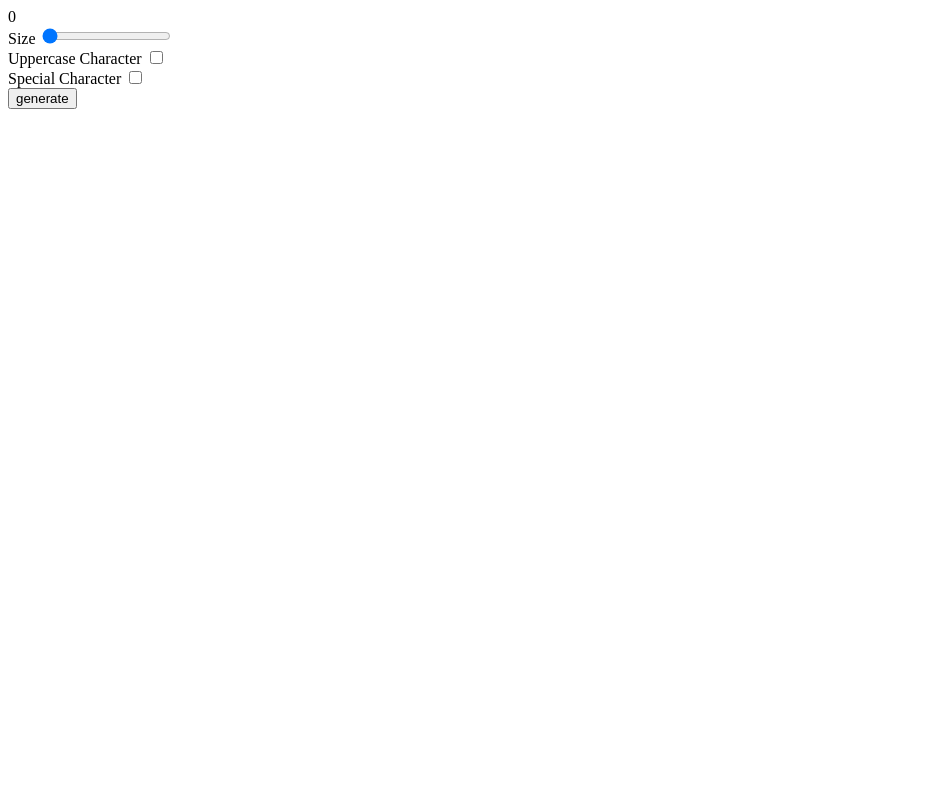
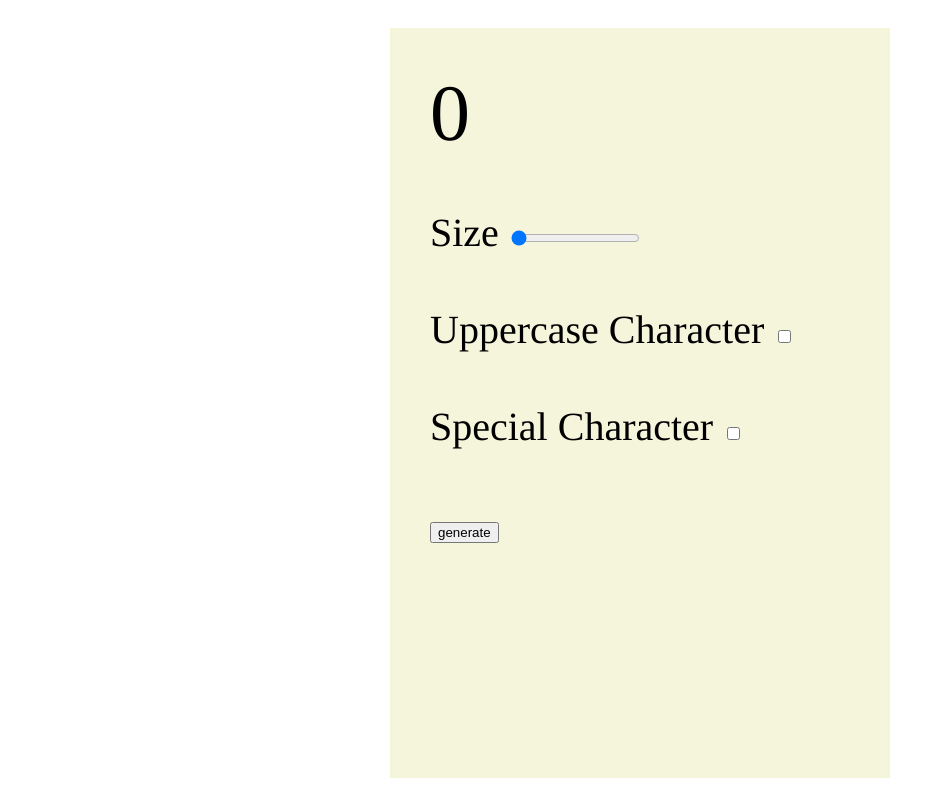
Before and after one commit to FxSipuDx/project-password, a plain HTML site: page index.html in a window 1280 px wide. Shown: the whole page, without its empty margins (0-945 px from the left). Drawn offline with Linux system fonts and the light colour scheme.

Commit message:
added some styles to the project

```diff
--- a/index.html
+++ b/index.html
@@ -5,10 +5,15 @@
     <meta name="viewport" content="width=device-width, initial-scale=1.0">
     <title>LockGenie</title>
     <link rel="stylesheet" href="styles.css">
+    <link rel="preconnect" href="https://fonts.googleapis.com">
+    <link rel="preconnect" href="https://fonts.gstatic.com" crossorigin>
+    <link href="https://fonts.googleapis.com/css2?family=Tinos&display=swap" rel="stylesheet">
 </head>
 <body>
     <form>
-        <span id="topvalue">0</span>
+        <div class="item0">
+            <span id="topvalue">0</span>
+        </div>
         <div class="item1">
             <label for="passwordsize">Size</label>
             <input type="range" name="passwordsize" id="passwordsize" min="0" max="100" value="0" step="1">
--- a/styles.css
+++ b/styles.css
@@ -0,0 +1,48 @@
+body{
+    font-family:'Tinos';
+    display: flex;
+    justify-content: center;
+    align-items: center;
+}
+form{
+    height: 750px;
+    width: 500px;
+    background-color: #F5F5DC;
+    margin: 20px;
+}
+
+.item0{
+    font-size: 80px;
+    padding: 10px;
+    margin:  30px;
+    display: block;
+}
+.item1{
+    font-size: 40px;
+    display: block;
+    padding: 10px;
+    margin: 30px;
+
+}
+.item2{
+    font-size: 40px;
+    padding: 10px;
+    margin: 30px;
+
+}
+.item3{
+    font-size: 40px;
+    padding: 10px;
+    margin: 30px;
+
+}
+.item4{
+    font-size: 40px;
+    padding: 10px;
+    margin: 30px;
+}
+.item5{
+    font-size: 40px;
+    padding: 10px;
+    margin: 30px;
+}
```
